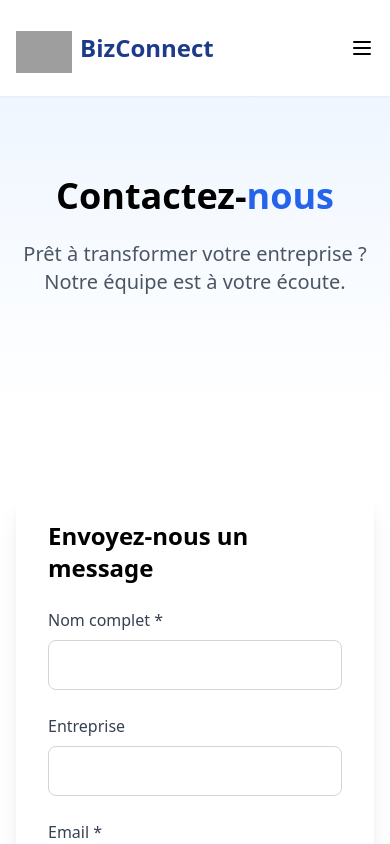
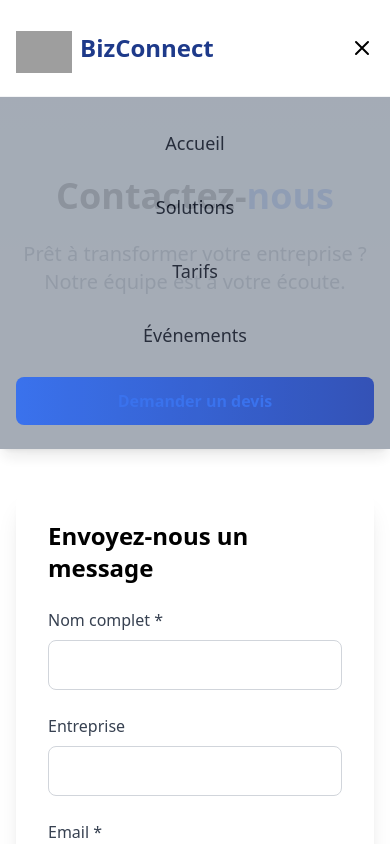
Before and after one commit to Latyrsarr/Bizconnect-front-web-side, a Nuxt app: page /contact in a window 390 px wide. Both pictures are taken after a click on the button 362 px from the left and 48 px from the top of the page. Shown: the top 844 px of the page. Built offline with nearby package versions, Linux system fonts and the light colour scheme; grey boxes are pictures that could not be loaded.

Commit message:
update 15

```diff
--- a/components/Header.vue
+++ b/components/Header.vue
@@ -1,6 +1,6 @@
 <template>
   <header class="sticky top-0 z-50 bg-white shadow-sm">
-    <nav class="container mx-auto px-4 py-4">
+    <nav class="container mx-auto px-4 py-4 relative">
       <div class="flex justify-between items-center">
         <!-- Logo -->
         <div class="flex items-center space-x-2">
@@ -31,19 +31,70 @@
         </div>
 
         <!-- Menu Mobile (Burger) -->
-        <button class="md:hidden">
+        <button @click="toggleMenu" class="md:hidden focus:outline-none z-10">
           <svg class="w-6 h-6" fill="none" stroke="currentColor" viewBox="0 0 24 24">
-            <path stroke-linecap="round" stroke-linejoin="round" stroke-width="2" d="M4 6h16M4 12h16M4 18h16" />
+            <path v-if="!isMenuOpen" stroke-linecap="round" stroke-linejoin="round" stroke-width="2" d="M4 6h16M4 12h16M4 18h16" />
+            <path v-else stroke-linecap="round" stroke-linejoin="round" stroke-width="2" d="M6 18L18 6M6 6l12 12" />
           </svg>
         </button>
+      </div>
+
+      <!-- Menu Mobile (Dropdown) - Position absolue -->
+      <div v-if="isMenuOpen" class="md:hidden absolute top-full left-0 right-0 bg-gray-400 opacity-90 shadow-lg border-t border-gray-100 z-40">
+        <div class="container mx-auto px-4 py-6">
+          <div class="flex flex-col space-y-5">
+            <NuxtLink to="/" @click="closeMenu" class="text-gray-900 hover:text-blue-600 font-medium py-2 text-lg flex justify-center">
+              Accueil
+            </NuxtLink>
+            <NuxtLink to="/solutions" @click="closeMenu" class="text-gray-900 hover:text-blue-600 font-medium py-2 text-lg flex justify-center">
+              Solutions
+            </NuxtLink>
+            <NuxtLink to="/pricing" @click="closeMenu" class="text-gray-900 hover:text-blue-600 font-medium py-2 text-lg flex justify-center">
+              Tarifs
+            </NuxtLink>
+            <NuxtLink to="/events" @click="closeMenu" class="text-gray-900 hover:text-blue-600 font-medium py-2 text-lg flex justify-center">
+              Événements
+            </NuxtLink>
+            <NuxtLink to="/contact" @click="closeMenu"
+              class="bg-gradient-to-r from-blue-600 to-blue-800 text-white px-6 py-3 rounded-lg font-medium hover:opacity-90 transition text-center mt-4">
+              Demander un devis
+            </NuxtLink>
+          </div>
+        </div>
       </div>
     </nav>
   </header>
 </template>
+
+<script setup>
+import { ref } from 'vue'
+
+const isMenuOpen = ref(false)
+
+const toggleMenu = () => {
+  isMenuOpen.value = !isMenuOpen.value
+}
+
+const closeMenu = () => {
+  isMenuOpen.value = false
+}
+</script>
 
 <style scoped>
 .router-link-active {
   color: #2563eb;
   font-weight: 600;
 }
+
+/* Optionnel: Animation pour le menu */
+.fade-enter-active,
+.fade-leave-active {
+  transition: opacity 0.3s, transform 0.3s;
+}
+
+.fade-enter-from,
+.fade-leave-to {
+  opacity: 0;
+  transform: translateY(-10px);
+}
 </style>
```
